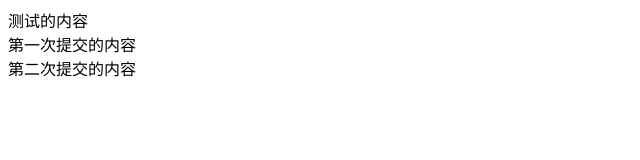
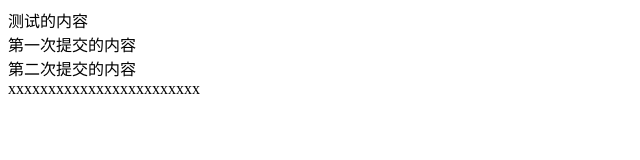
Before and after one commit to jacy1688/demo, a plain HTML site: page index.html in a window 1280 px wide. Shown: the whole page, without its empty margins (0-640 px from the left). Drawn offline with Linux system fonts and the light colour scheme.

Commit message:
Update index.html

```diff
--- a/index.html
+++ b/index.html
@@ -7,6 +7,7 @@
 	<div>测试的内容</div>
 	<div>第一次提交的内容</div>
 	<div>第二次提交的内容</div>
+	<div>xxxxxxxxxxxxxxxxxxxxxxxx</div>
 </body>
 </body>
 </html>
```
